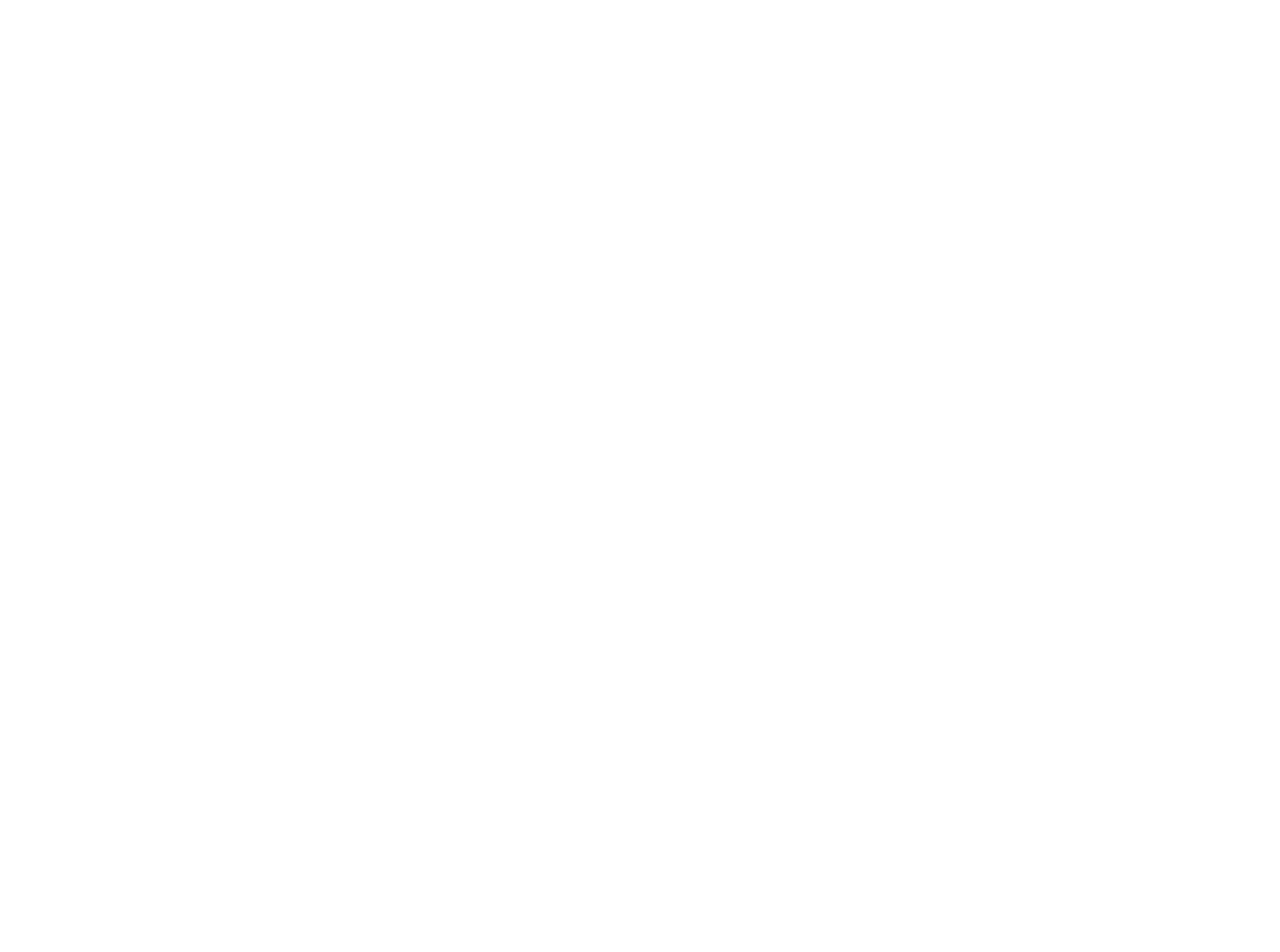
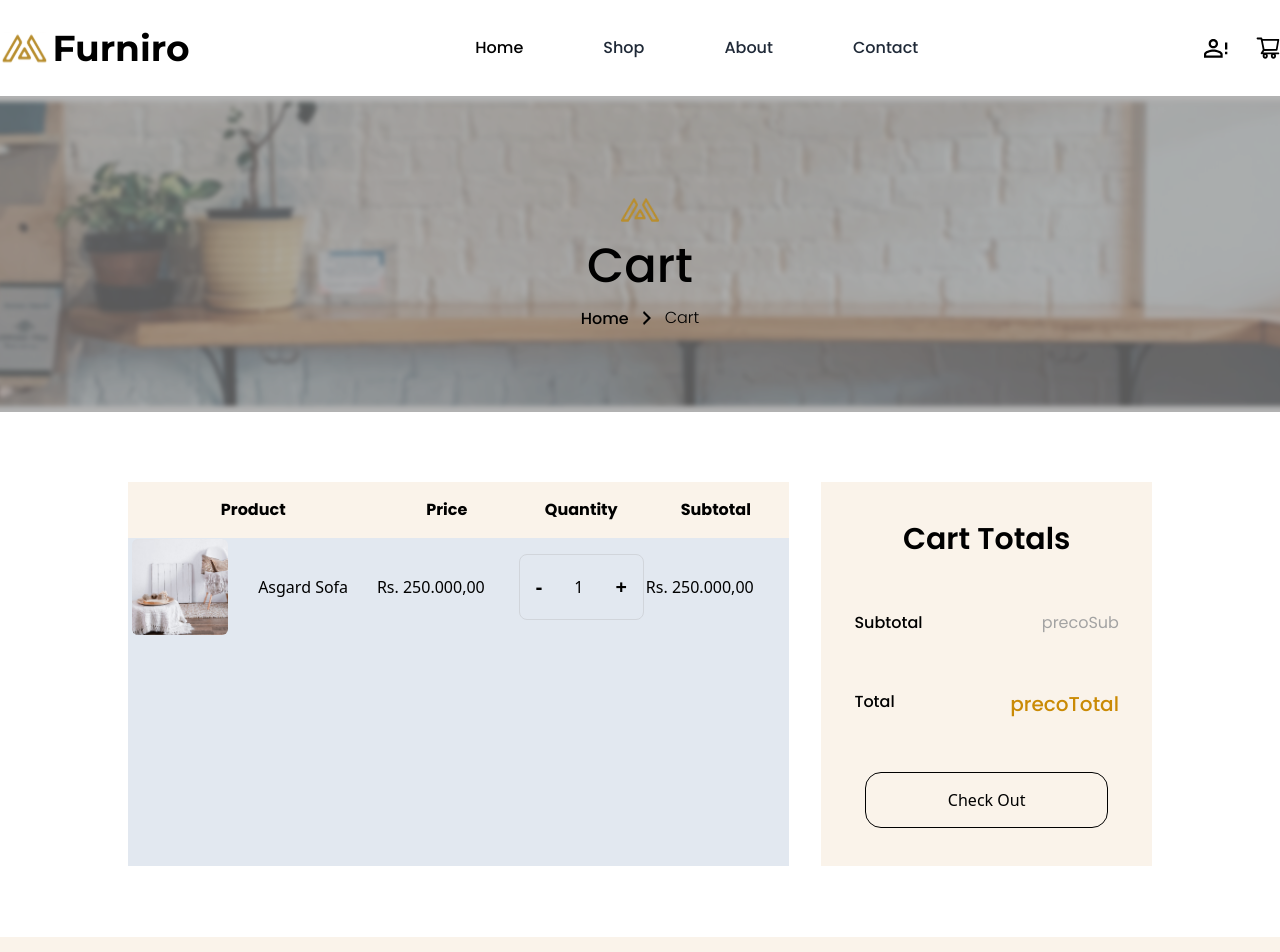
Before and after one commit to joaoAngelo2/furniro-web, a React (Vite) app: page /cart in a window 1280 px wide. Before the commit this address had no page. Shown: the top 952 px of the page. Before the commit the page ends 800 px from the top, so only its background shows below. Built offline with nearby package versions, Linux system fonts and the light colour scheme.

Commit message:
feat: feito a página cart

```diff
--- a/src/App.tsx
+++ b/src/App.tsx
@@ -4,6 +4,7 @@ import "react-toastify/dist/ReactToastify.css";
 import Home from "./pages/Home/Home";
 import { ShopPage } from "./pages/Shop";
 import SingleProductPage from "./pages/SingleProduct/SingleProductPage";
+import Cart from "./pages/Cart/Cart";
 
 function App() {
   return (
@@ -12,6 +13,7 @@ function App() {
         <Route path="/" element={<Home />} />
         <Route path="/shop" element={<ShopPage />} />
         <Route path="/product/:id" element={<SingleProductPage />} />
+        <Route path="/cart" element={<Cart/>} />
       </Routes>
       <ToastContainer
         position="top-right"
--- /dev/null
+++ b/src/components/Quantity.tsx
@@ -0,0 +1,32 @@
+
+import { useState } from 'react';
+
+
+const Quantity = () => {
+    const [quantity, setQuantity] = useState<number>(1);
+    const incrementQuantity = () => setQuantity((prev) => prev + 1);
+    const decrementQuantity = () => setQuantity((prev) => (prev > 1 ? prev - 1 : 1));
+  return (
+    <div>
+      <div className="flex items-center border border-gray-300 rounded-lg">
+            <button
+                  onClick={decrementQuantity}
+                  className="px-4 h-16 text-xl font-semibold hover:bg-gray-100"
+                >
+                  -
+                </button>
+                <span className="px-4 h-16 border-gray-300 justify-center content-center">
+                  {quantity}
+                </span>
+                <button
+                  onClick={incrementQuantity}
+                  className="px-4 h-16 text-xl font-semibold hover:bg-gray-100"
+                >
+                  +
+                </button>
+        </div>
+    </div>
+  )
+}
+
+export default Quantity
--- a/src/components/ServiceFeatures.tsx
+++ b/src/components/ServiceFeatures.tsx
@@ -21,13 +21,13 @@ const FeatureItem: React.FC<FeatureItemProps> = ({
       <img
         src={icon}
         alt={`${title} icon`}
-        className="w-12 h-12 sm:w-14 sm:h-14 lg:w-[3.75rem] lg:h-[3.75rem] flex-shrink-0"
+        className="w-8 h-8 sm:w-14 sm:h-8 lg:w-[3.75rem] lg:h-[3.75rem] flex-shrink-0"
       />
       <div>
-        <h3 className="text-[#242424] font-poppins text-base sm:text-lg lg:text-[1.5625rem] font-semibold leading-tight whitespace-nowrap">
+        <h3 className="text-[#242424] font-poppins text-base sm:text-lg lg:text-[1rem] font-semibold leading-tight whitespace-nowrap">
           {title}
         </h3>
-        <p className="text-[#898989] font-poppins text-sm sm:text-base lg:text-[1.25rem] font-medium leading-snug whitespace-nowrap">
+        <p className="text-[#898989] font-poppins text-sm sm:text-base lg:text-[0.7rem] font-medium leading-snug whitespace-nowrap">
           {description}
         </p>
       </div>
--- a/src/components/ShopBanner.tsx
+++ b/src/components/ShopBanner.tsx
@@ -1,7 +1,15 @@
-import React from "react";
+
 import shopBackground from "../assets/shop-background.svg";
+import { Link } from "react-router-dom";
 
-const ShopBanner: React.FC = () => {
+
+type ExibeProps = {
+  name: string;
+  exibe: boolean;
+}
+
+
+const ShopBanner = ({name, exibe}: ExibeProps) => {
   return (
     <div
       className="w-full h-[19.75rem] flex-shrink-0 relative bg-cover bg-center"
@@ -11,14 +19,18 @@ const ShopBanner: React.FC = () => {
 
       <div className="relative z-10 h-full flex flex-col justify-center items-center">
         {/* Título "Shop" */}
+
+        <img src="/src/assets/logo.png" alt="logo" className={`${exibe ? 'block': 'hidden'} w-16 h-16`} />
         <h1 className="text-black font-poppins text-[3rem] font-medium leading-none">
-          Shop
+          {name}
         </h1>
 
         <div className="flex items-center gap-2 mt-4">
-          <span className="text-black font-poppins text-[1rem] font-medium">
-            Home
-          </span>
+          <Link to="/">
+            <span className="text-black font-poppins text-[1rem] font-medium">
+              Home
+            </span>
+          </Link>
 
           <svg
             width="20"
@@ -32,7 +44,7 @@ const ShopBanner: React.FC = () => {
           </svg>
 
           <span className="text-black font-poppins text-[1rem] font-light">
-            shop
+            {name}
           </span>
         </div>
       </div>
--- /dev/null
+++ b/src/pages/Cart/Cart.tsx
@@ -0,0 +1,63 @@
+import Footer from "../../components/Footer"
+import Header from "../../components/Header"
+import Quantity from "../../components/Quantity"
+import ServiceFeatures from "../../components/ServiceFeatures"
+import ShopBanner from "../../components/ShopBanner"
+
+const Cart = () => {
+  return (
+    <div>
+        <Header/>
+        <ShopBanner name={'Cart'} exibe={true}/>
+        <div className="w-screen h-[32.8rem] grid place-items-center">
+            <div className="w-4/5 h-96 gap-8 flex">
+                <div className="h-full w-2/3 bg-slate-200">
+                    <table className="w-full">
+                        <thead className="h-14 w-full bg-[#FAF3EA]">
+                            <tr className="text-black text-base font-medium font-['Poppins']">
+                                <th></th>
+                                <th colSpan={3}>Product</th>
+                                <th>Price</th>
+                                <th>Quantity</th>
+                                <th>Subtotal</th>
+                                <th></th>
+                            </tr>
+                        </thead>
+                        <tbody className="w-full">
+                            <tr>
+                                <td></td>
+                                <td colSpan={2}>
+                                    <div className="bg-[url('assets/home-1.png')] w-24 h-24 bg-cover rounded-md"></div>
+                                </td>
+                                <td>Asgard Sofa</td>
+                                <td>Rs. 250.000,00</td>
+                                <td className="w-6"><Quantity/></td>
+                                <td>Rs. 250.000,00</td>
+                                <td></td>
+                            </tr>
+                        </tbody>
+                    </table>
+                </div>
+                <div className="h-full w-1/3 bg-[#FAF3EA] grid place-items-center">
+                    <div className="w-4/5 h-4/5  flex flex-col  justify-between items-center">
+                        <h1 className="text-black text-3xl font-semibold font-['Poppins']">Cart Totals</h1>
+                        <div className="flex justify-between w-full">
+                            <div className="text-black text-base font-medium font-['Poppins']">Subtotal</div>
+                            <div className="text-neutral-400 text-base font-normal font-['Poppins']">precoSub</div>
+                        </div>
+                        <div className="flex justify-between w-full">
+                            <div className="text-black text-base font-medium font-['Poppins']">Total</div>
+                            <div className="text-yellow-600 text-xl font-medium font-['Poppins']">precoTotal</div>
+                        </div>
+                        <button className="w-11/12 h-14 rounded-2xl border border-black">Check Out</button>
+                    </div>
+                </div>
+            </div>
+        </div>
+        <ServiceFeatures/>
+        <Footer/>
+    </div>
+  )
+}
+
+export default Cart
--- a/src/pages/Home/Home.tsx
+++ b/src/pages/Home/Home.tsx
@@ -12,7 +12,7 @@ const Home = () => {
   const { products, loading } = useProducts();
 
   // Pegar os primeiros 8 produtos para a seção "Our Products"
-  const productsToShow = products.slice(0, 8); // Ajuste a quantidade se o Figma mostrar diferente
+  const productsToShow = products.slice(0, 8);
   return (
     <div>
       <Header />
--- a/src/pages/Shop/index.tsx
+++ b/src/pages/Shop/index.tsx
@@ -29,7 +29,7 @@ export const ShopPage = () => {
     <>
       <Header />
       <div className="w-full">
-        <ShopBanner />
+        <ShopBanner name={'Shop'} exibe={false}/>
         <FilterBar
           itemsPerPage={itemsPerPage}
           onItemsPerPageChange={setItemsPerPage}
--- a/src/pages/SingleProduct/SingleProductPage.tsx
+++ b/src/pages/SingleProduct/SingleProductPage.tsx
@@ -7,6 +7,7 @@ import Header from "../../components/Header";
 import Footer from "../../components/Footer";
 import ProductCard from "../../components/ProductCard";
 import type { ProductHint } from "../../hooks/useProducts";
+import Quantity from "../../components/Quantity";
 
 interface Product {
   id: string;
@@ -266,23 +267,7 @@ const SingleProductPage: React.FC = () => {
             )}
             {/* Quantidade e Botão Add to Cart */}
             <div className="flex items-center gap-4 mb-8">
-              <div className="flex items-center border border-gray-300 rounded-lg">
-                <button
-                  onClick={decrementQuantity}
-                  className="px-4 h-16 text-xl font-semibold hover:bg-gray-100"
-                >
-                  -
-                </button>
-                <span className="px-4 h-16 border-gray-300 justify-center content-center">
-                  {quantity}
-                </span>
-                <button
-                  onClick={incrementQuantity}
-                  className="px-4 h-16 text-xl font-semibold hover:bg-gray-100"
-                >
-                  +
-                </button>
-              </div>
+              <Quantity/>
               <button
                 onClick={handleAddToCart}
                 className="w-52 h-16 border border-black text-black rounded-lg hover:bg-slate-500 hover:text-white hover:border-slate-500 transition-colors duration-200"
```
Also changed, not shown: src/assets/logo.png (added).
